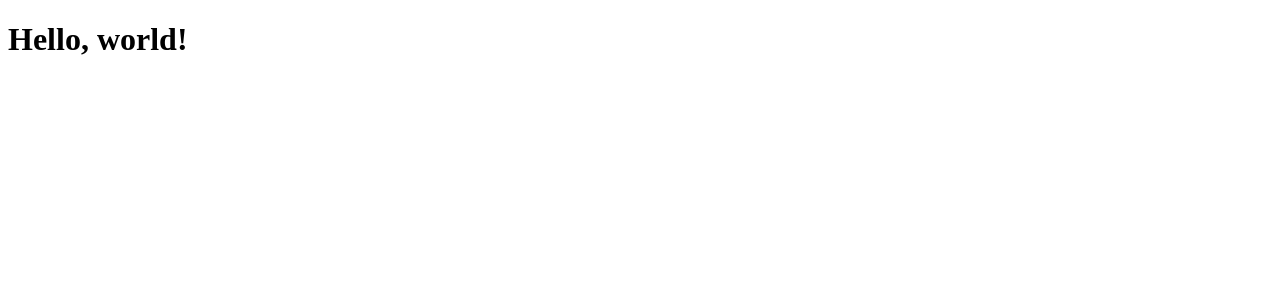
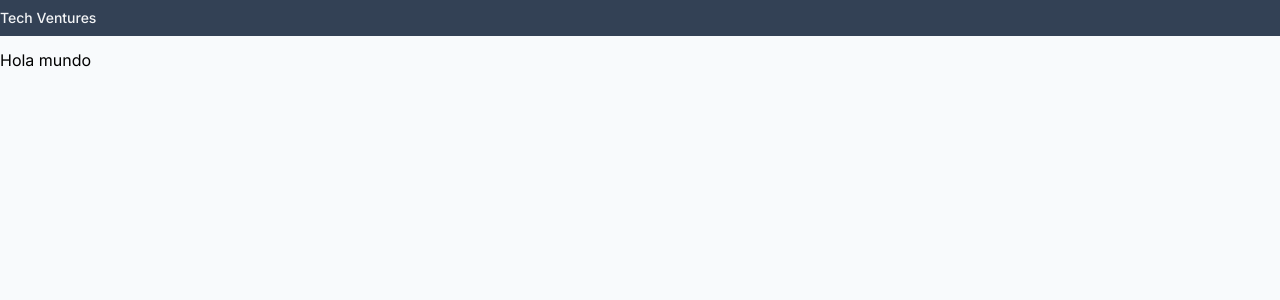
Before and after one commit to arnaumevi/FullStackProject, a Next.js app: page / in a window 1280 px wide. Shown: the top 300 px of the page. Built offline with nearby package versions, Linux system fonts and the light colour scheme.

Commit message:
Creació del Header amb el nom

```diff
--- a/src/app/layout.tsx
+++ b/src/app/layout.tsx
@@ -1,26 +1,18 @@
+import { Navbar } from '@/components/Navbar';
 import './globals.css';
-import type { Metadata } from 'next';
 import { Inter } from 'next/font/google';
 
 const inter = Inter({ subsets: ['latin'] });
 
-export const metadata: Metadata = {
-  title: 'Full Stack Project',
-  description: 'Una web para desarrolladores indepentientes',
+const RootLayout = ({ children }: { children: React.ReactNode }) => {
+  return (
+    <div
+      className={`${inter.className} min-h-screen pt-12 bg-slate-50 antialiased`}
+    >
+      <Navbar />
+      <div className="container max-w-7xl mx-auto h-full pt-15">{children}</div>
+    </div>
+  );
 };
 
-export default function RootLayout({
-  children,
-}: {
-  children: React.ReactNode;
-}) {
-  return (
-    <html lang="en">
-      <body
-        className={`${inter.className} min-h-screen pt-12 bg-slate-50 antialiased`}
-      >
-        {children}
-      </body>
-    </html>
-  );
-}
+export default RootLayout;
--- /dev/null
+++ b/src/components/Navbar.tsx
@@ -0,0 +1,16 @@
+import Link from 'next/link';
+
+export const Navbar = () => {
+  return (
+    <div className='fixed top-0 inset-x-0 h-fit bg-slate-700 border-zinc-300 z-10 py-2'>
+      <div className='container max-w-7xl h-full mx-auto flex items-center justify-between gap-2'>
+        {/*logo*/}
+        <Link href='/' className='flex gap-2 items-center'>
+          <p className='text-gray-100 text-sm font-medium md:block'>
+            Tech Ventures
+          </p>
+        </Link>
+      </div>
+    </div>
+  );
+};
--- a/src/pages/index.js
+++ /dev/null
@@ -1 +0,0 @@
-import React from "react"; export default function Home() { return <h1>Hello, world!</h1>; }
--- /dev/null
+++ b/src/pages/index.tsx
@@ -0,0 +1,11 @@
+import React from 'react';
+import Layout from '../app/layout'; // Asegúrate de que este path apunte a tu archivo layout
+
+const HomePage: React.FC = () => (
+  <Layout>
+    <h1>Hola mundo</h1>
+    {/* Aquí puedes poner el contenido de tu página principal */}
+  </Layout>
+);
+
+export default HomePage;
--- a/tailwind.config.js
+++ b/tailwind.config.js
@@ -15,4 +15,4 @@ module.exports = {
     },
   },
   plugins: [],
-}
+};
```
